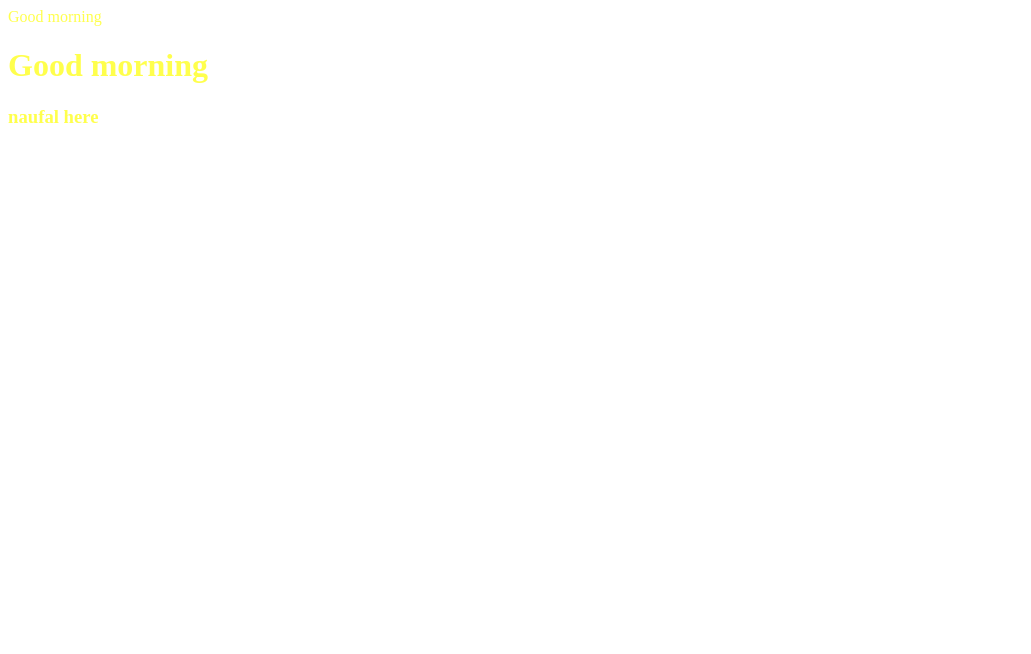
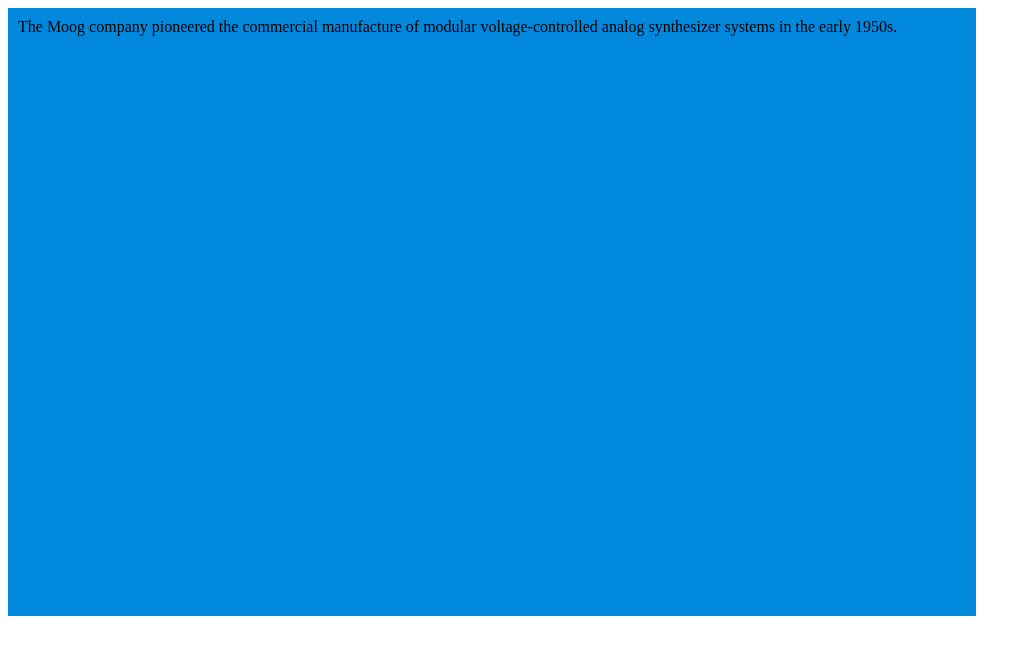
Before and after one commit to Naufal05/HTML-and-CSS, a plain HTML site: page CSS/demo/index.html in a window 1280 px wide. Shown: the whole page, without its empty margins (0-1031 px from the left). Drawn offline with Linux system fonts and the light colour scheme.

Commit message:
CSS notes

```diff
--- a/CSS/demo/index.css
+++ b/CSS/demo/index.css
@@ -1,3 +1,30 @@
-p,h1,h3 {
-    color: rgb(255,255,0,0.7    );
+/* div {
+    margin: 10px, 50px, 20px;
+    width: 100%;
+    height: auto;
 }
+
+div {
+    background-color: red;
+    width: 100%;
+    height: 1000px;
+    border-width: 100px;
+    border-style: solid;
+    border-color: green;
+    padding: 10px;
+} */
+
+
+
+div.box {
+    height: 300px;
+    width: 300px;
+    background-color: #bbbbaa;
+}
+
+p {
+    height: 75%;
+    width: 75%;
+    background-color: #0088dd;
+    padding: 10px;
+}
--- a/CSS/demo/index.html
+++ b/CSS/demo/index.html
@@ -4,9 +4,12 @@
     <link href="index.css" rel="stylesheet" />
   </head>
   <body>
-    <p>Good morning</p>
-    <h1>Good morning</h1>
-    <h3>naufal here</h3>
+    <div>
+      <p>
+        The Moog company pioneered the commercial manufacture of modular
+        voltage-controlled analog synthesizer systems in the early 1950s.
+      </p>
+    </div>
   </body>
 </html>
 
```
Also changed, not shown: 1 other file.
